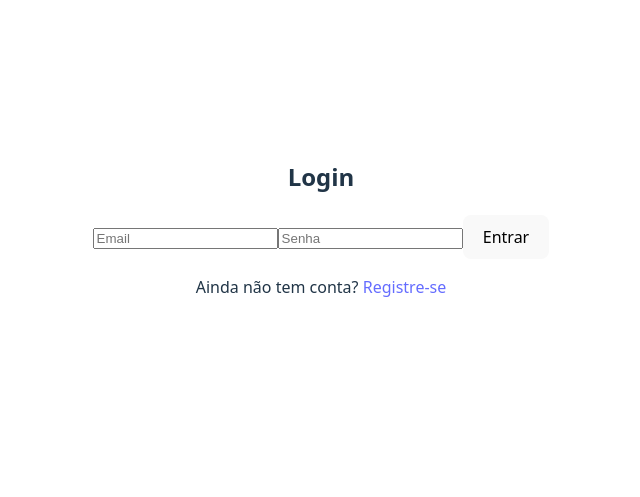
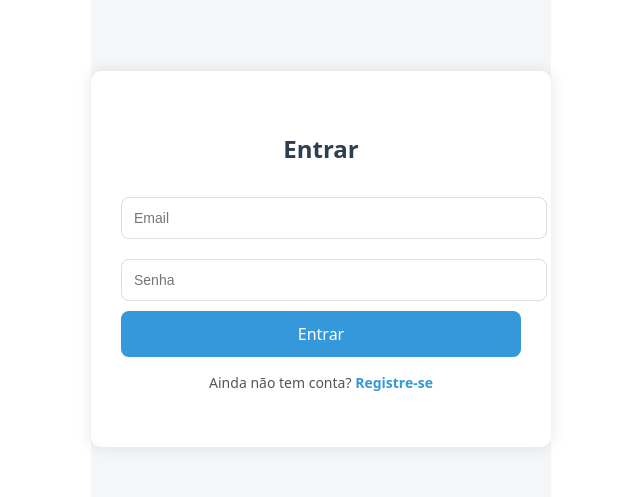
Before and after one commit to Luan-Kussner/front-projeto-laravel, a Vue app: page /login in a window 1280 px wide. Shown: the part 173-670 px from the top of the page, without its empty margins (319-959 px from the left). Built offline with nearby package versions, Linux system fonts and the light colour scheme.

Commit message:
deixando mais apresentavel tela de login inicio..

```diff
--- a/src/views/Login.vue
+++ b/src/views/Login.vue
@@ -1,19 +1,21 @@
 <template>
-    <div class="login-container">
-      <h2>Login</h2>
+  <div class="login-wrapper">
+    <div class="login-box">
+      <h2>Entrar</h2>
       <form @submit.prevent="handleLogin">
         <input v-model="email" type="email" placeholder="Email" required />
         <input v-model="password" type="password" placeholder="Senha" required />
         <button type="submit">Entrar</button>
       </form>
-      <p>Ainda não tem conta? <router-link to="/register">Registre-se</router-link></p>
+      <p class="register-text">
+        Ainda não tem conta?
+        <router-link to="/register">Registre-se</router-link>
+      </p>
+    </div>
   </div>
 </template>
 
 <script>
-  import api from "../services/Api";
-  import toast from "../services/Toast";
-
 export default {
   data() {
     return {
@@ -23,22 +25,81 @@
   },
   methods: {
     async handleLogin() {
-        try {
-          const response = await api.post('login', {
-            email: this.email,
-            password: this.password,
-          });
-
-          localStorage.setItem('token', response.data.token);
-          localStorage.setItem('user', JSON.stringify(response.data.user));
-
-          toast.success('Login realizado com sucesso!');
-          this.$router.push('/dashboard');
-        } catch (error) {
-          console.error('Erro ao logar:', error.response?.data || error.message);
-          toast.error('Erro ao fazer login.');
-        }
+      console.log('Tentando logar com', this.email, this.password);
+      // chamada para backend
     },
   },
 };
 </script>
+
+<style scoped>
+.login-wrapper {
+  display: flex;
+  align-items: center;
+  justify-content: center;
+  height: 100vh;
+  background: #f4f6f8;
+}
+
+.login-box {
+  background: #fff;
+  padding: 40px 30px;
+  border-radius: 10px;
+  box-shadow: 0 0 15px rgba(0, 0, 0, 0.1);
+  width: 100%;
+  max-width: 400px;
+  text-align: center;
+}
+
+.login-box h2 {
+  margin-bottom: 20px;
+  color: #2c3e50;
+}
+
+.login-box input {
+  width: 100%;
+  padding: 12px;
+  margin: 10px 0;
+  border: 1px solid #ddd;
+  border-radius: 8px;
+  font-size: 14px;
+  outline: none;
+  transition: border 0.3s;
+}
+
+.login-box input:focus {
+  border-color: #3498db;
+}
+
+.login-box button {
+  width: 100%;
+  padding: 12px;
+  background-color: #3498db;
+  color: white;
+  border: none;
+  border-radius: 8px;
+  font-size: 16px;
+  cursor: pointer;
+  transition: background 0.3s;
+}
+
+.login-box button:hover {
+  background-color: #2980b9;
+}
+
+.register-text {
+  margin-top: 15px;
+  font-size: 14px;
+  color: #555;
+}
+
+.register-text a {
+  color: #3498db;
+  text-decoration: none;
+  font-weight: bold;
+}
+
+.register-text a:hover {
+  text-decoration: underline;
+}
+</style>
```
Lines whose indentation alone changed are shown as unchanged.
